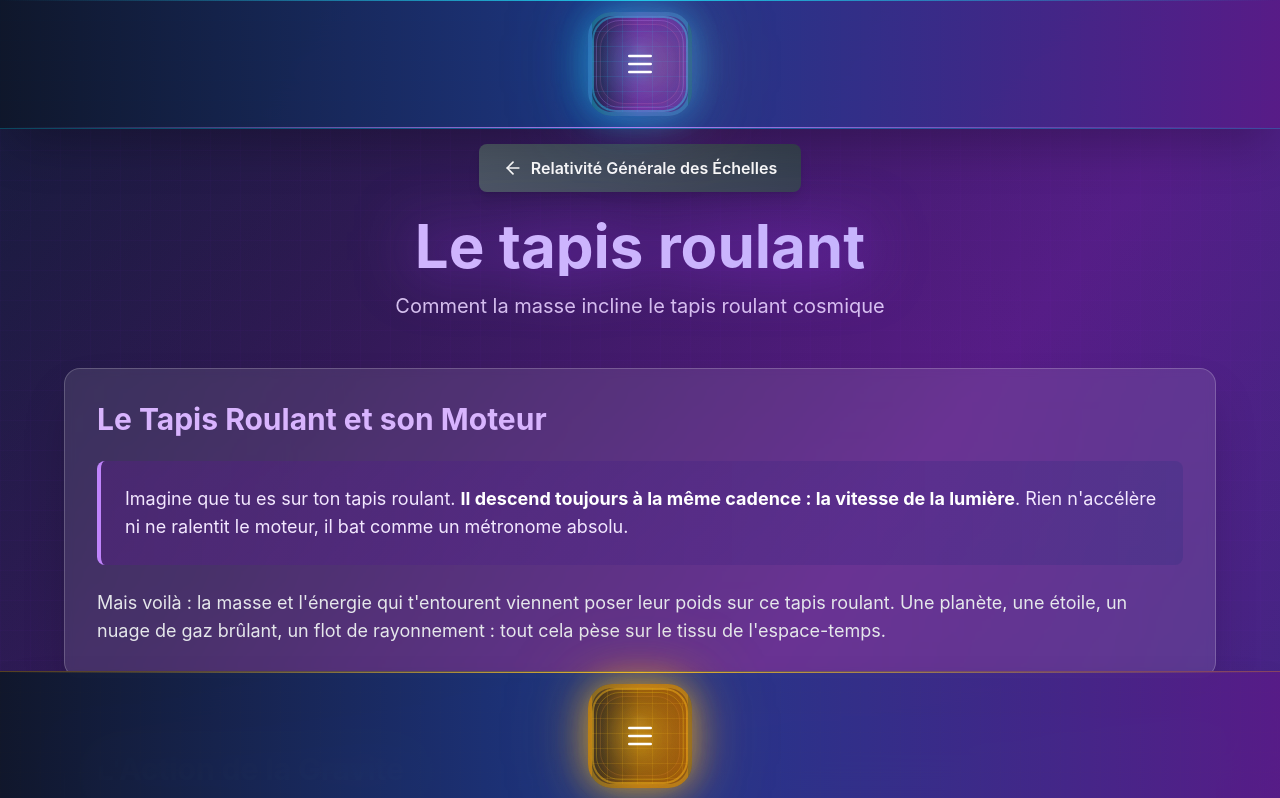
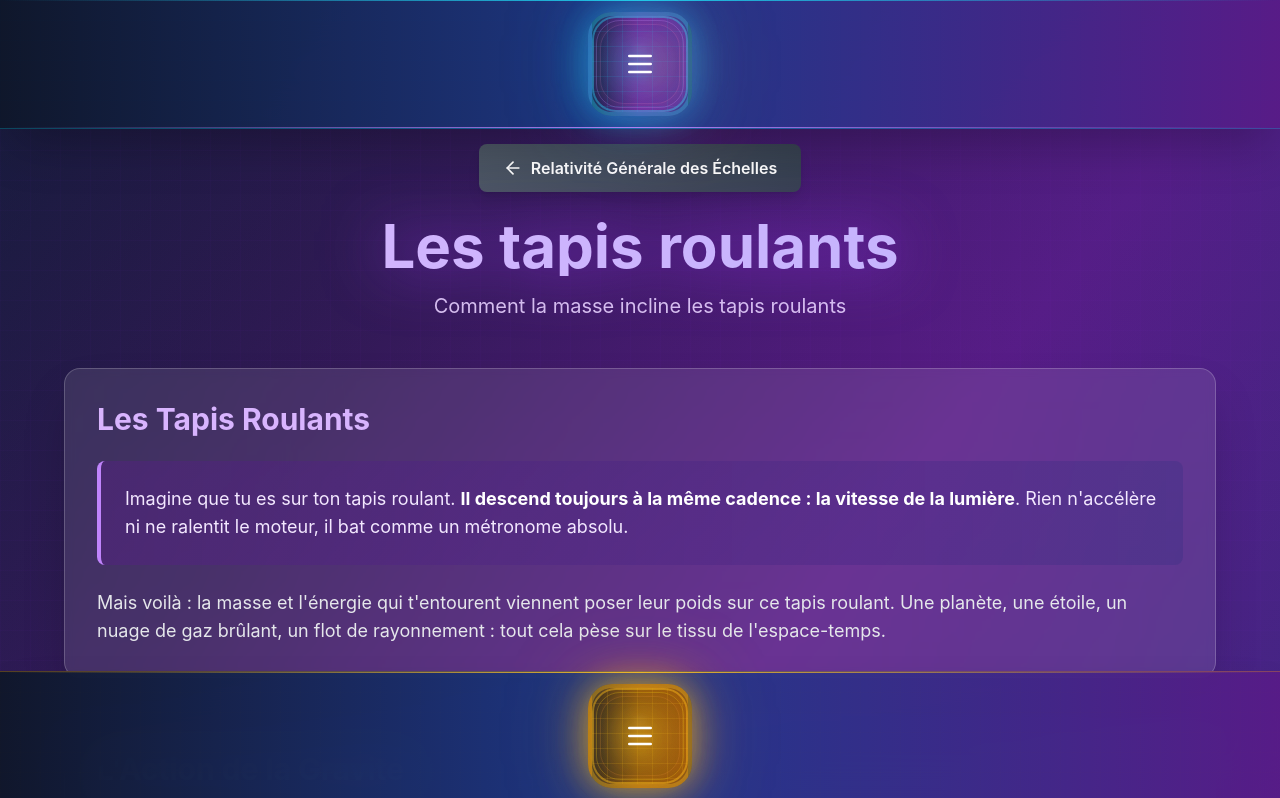
Before and after one commit to romainfalanga/univers.run-code-10, a React (Vite) app: page /relativite-generale-echelles/escalator-universel in a window 1280 px wide. Shown: the top 798 px of the page. Built offline with nearby package versions, Linux system fonts and the light colour scheme.

Commit message:
Updated UniversalEscalatorPage.tsx

```diff
--- a/src/pages/general/UniversalEscalatorPage.tsx
+++ b/src/pages/general/UniversalEscalatorPage.tsx
@@ -25,17 +25,17 @@ export const UniversalEscalatorPage: React.FC = () => {
 
         <header className="text-center mb-6 sm:mb-8 lg:mb-12">
           <h1 className="text-3xl sm:text-4xl md:text-5xl lg:text-6xl font-bold bg-gradient-to-r from-purple-300 via-indigo-300 to-blue-300 bg-clip-text text-transparent bg-[length:400%_400%] animate-gradient-x drop-shadow-[0_0_30px_rgba(147,51,234,0.8)] mb-3 sm:mb-4 px-2">
-            Le tapis roulant
+            Les tapis roulants
           </h1>
           <p className="text-base sm:text-lg lg:text-xl text-purple-200/90 max-w-4xl mx-auto px-4 leading-relaxed">
-            Comment la masse incline le tapis roulant cosmique
+            Comment la masse incline les tapis roulants
           </p>
         </header>
 
         <div className="max-w-6xl mx-auto space-y-6 sm:space-y-8 lg:space-y-10">
 
           <div className="bg-white/10 backdrop-blur-sm rounded-xl lg:rounded-2xl p-6 sm:p-8 border border-white/20 shadow-2xl">
-            <h2 className="text-2xl sm:text-3xl font-bold text-purple-300 mb-4 sm:mb-6">Le Tapis Roulant et son Moteur</h2>
+            <h2 className="text-2xl sm:text-3xl font-bold text-purple-300 mb-4 sm:mb-6">Les Tapis Roulants</h2>
 
             <div className="space-y-4 sm:space-y-6">
               <div className="bg-gradient-to-r from-purple-900/40 to-indigo-900/30 p-4 sm:p-6 rounded-lg border-l-4 border-purple-400">
```
